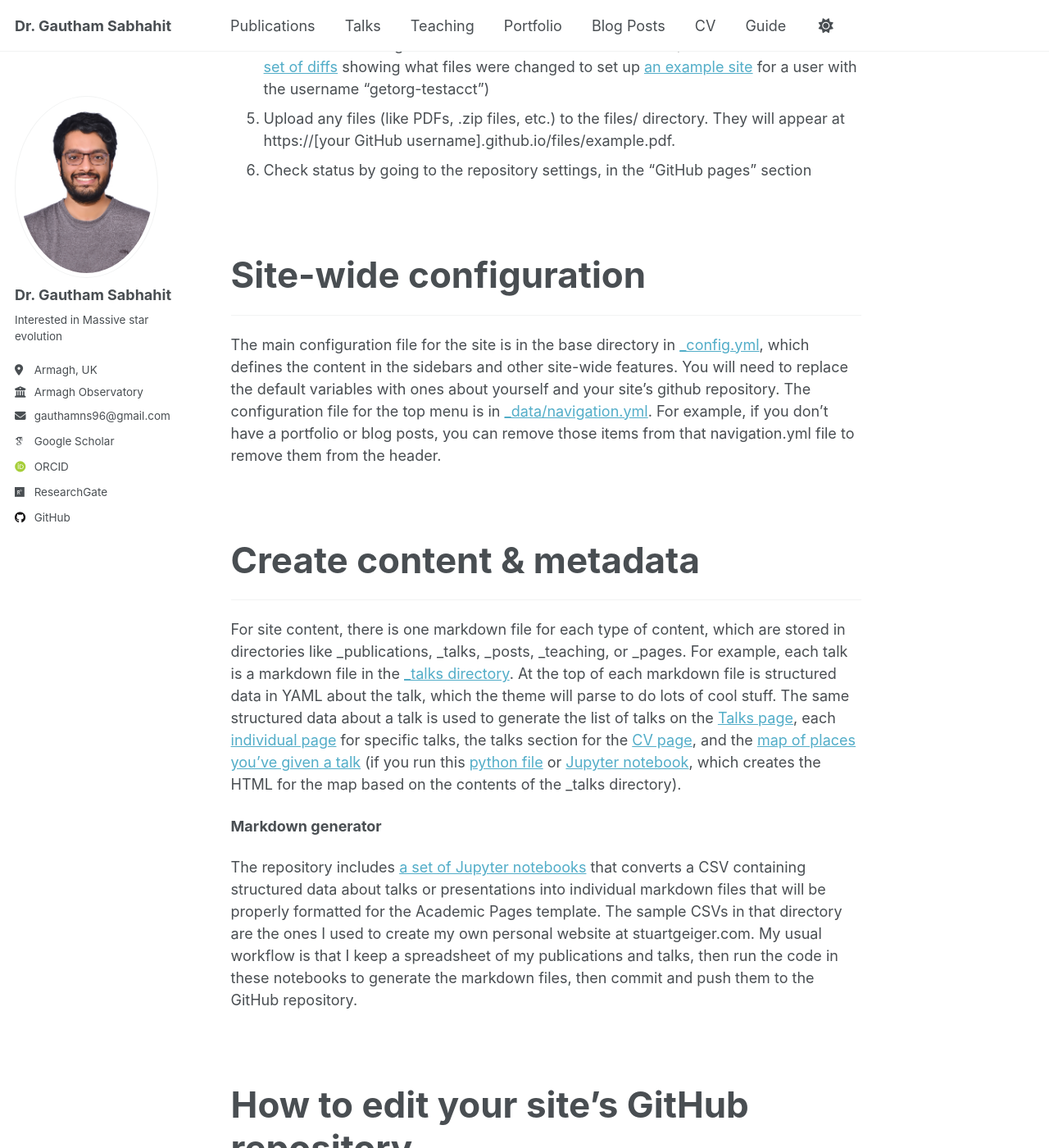
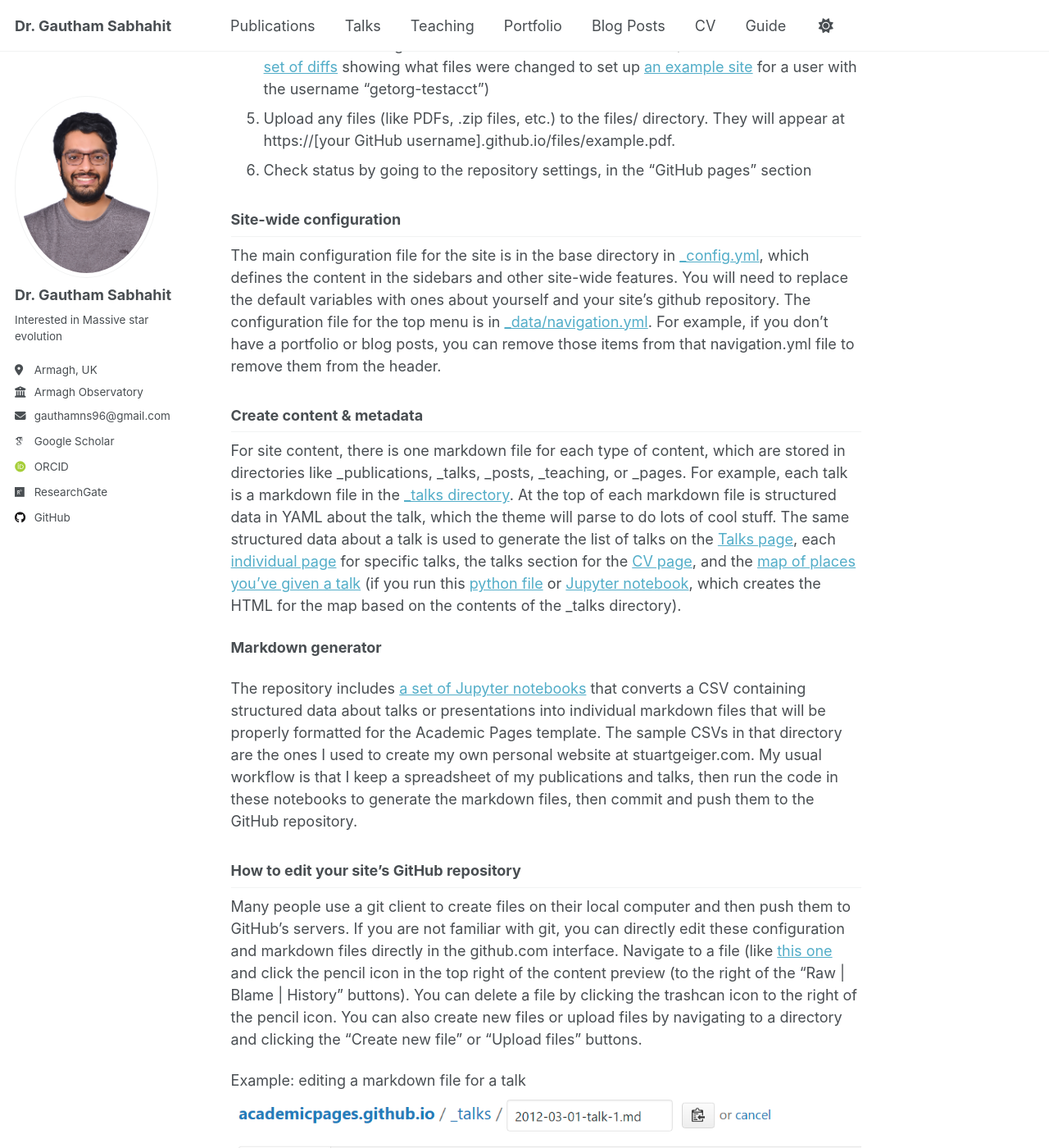
Before and after one commit to Mdot-com/mdot.com, a Jekyll site: the page built from _pages/about.md, in a window 1280 px wide and 1400 px high, scrolled down 1162 px. Shown: the whole window at 82% size. Built offline with Jekyll 4.4.1, drawn with Linux system fonts in a browser that asks for light colours; some web fonts are replaced.

Commit message:
Update _base.scss

```diff
--- a/_sass/layout/_base.scss
+++ b/_sass/layout/_base.scss
@@ -37,7 +37,7 @@ h1 {
 }
 
 h2 {
-  font-size: $type-size-1;
+  font-size: $type-size-5;
 }
 
 h3 {
```
